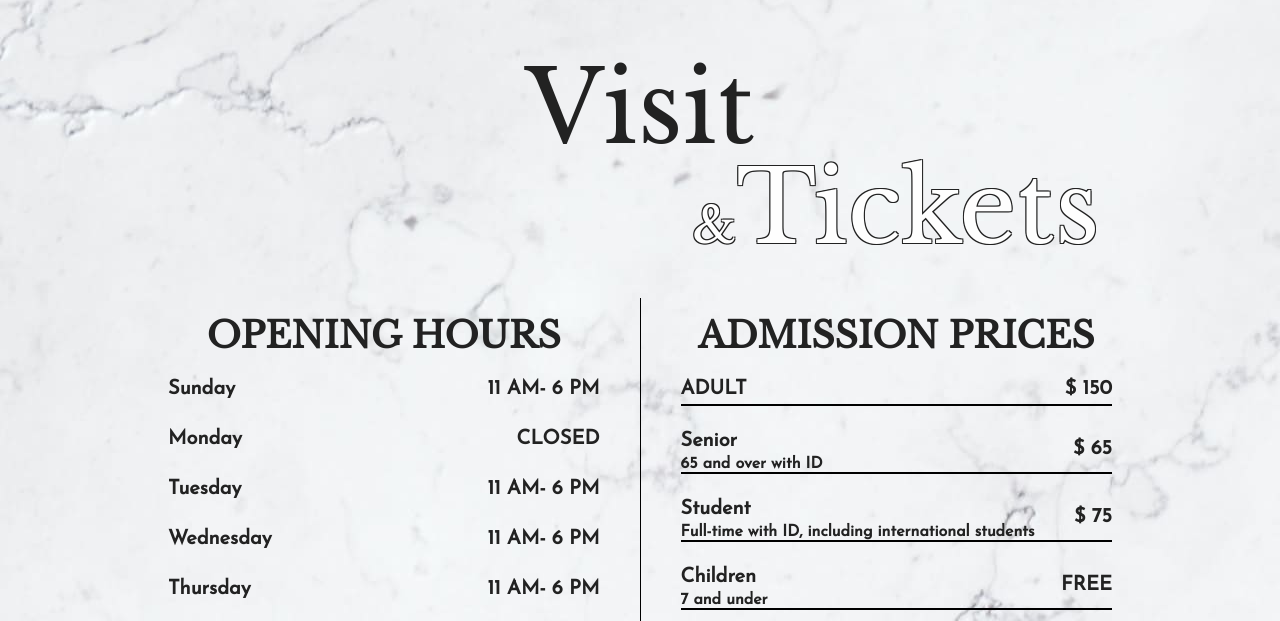
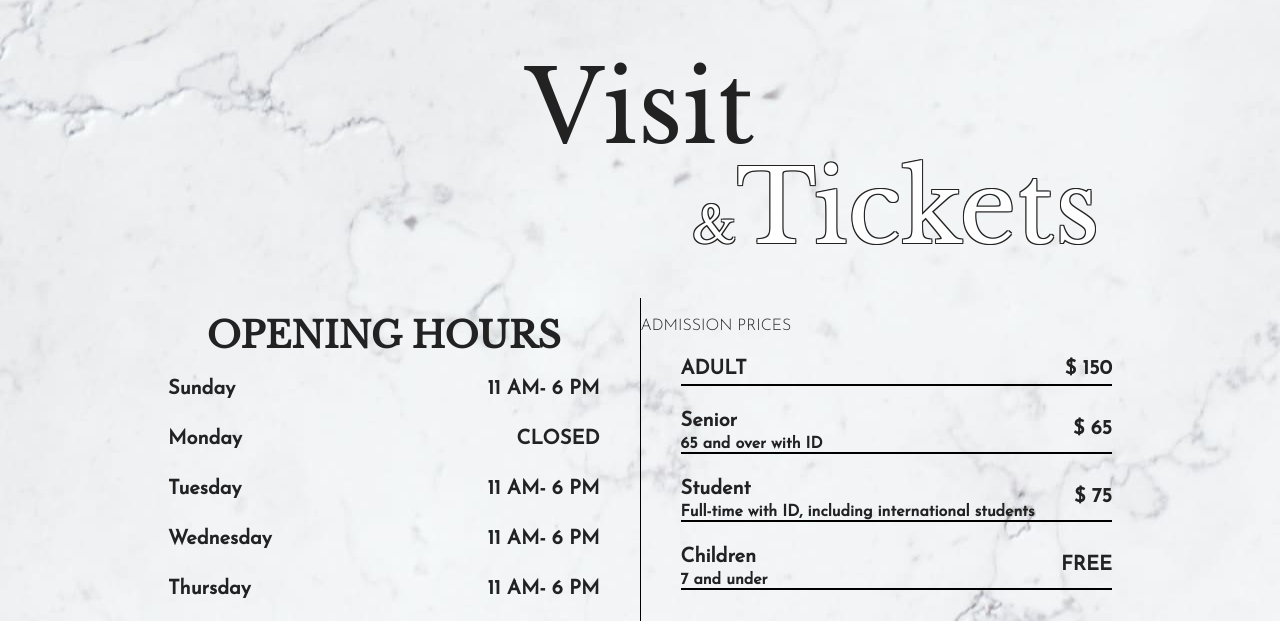
Before and after one commit to kkkzhenyiii/project_21, a plain HTML site: page visit.html in a window 1280 px wide. Shown: the part 115-736 px from the top of the page. Drawn offline with nearby package versions, Linux system fonts and the light colour scheme.

Commit message:
text align

```diff
--- a/scss/visit.scss
+++ b/scss/visit.scss
@@ -181,7 +181,6 @@ p {
                     display: flex;
                     flex-direction: column;
 
-                    // align-content: space-between;
                     .title {
 
                         h4 {
--- a/visit.html
+++ b/visit.html
@@ -103,7 +103,7 @@
                 </div>
                 <div class="tickets">
                     <div class="tickets_title">
-                        <h3>ADMISSION PRICES</h3>
+                        <h4>ADMISSION PRICES</h4>
                     </div>
                     <div class="tickets_wrapper">
                         <div class="tickets_item">
```
